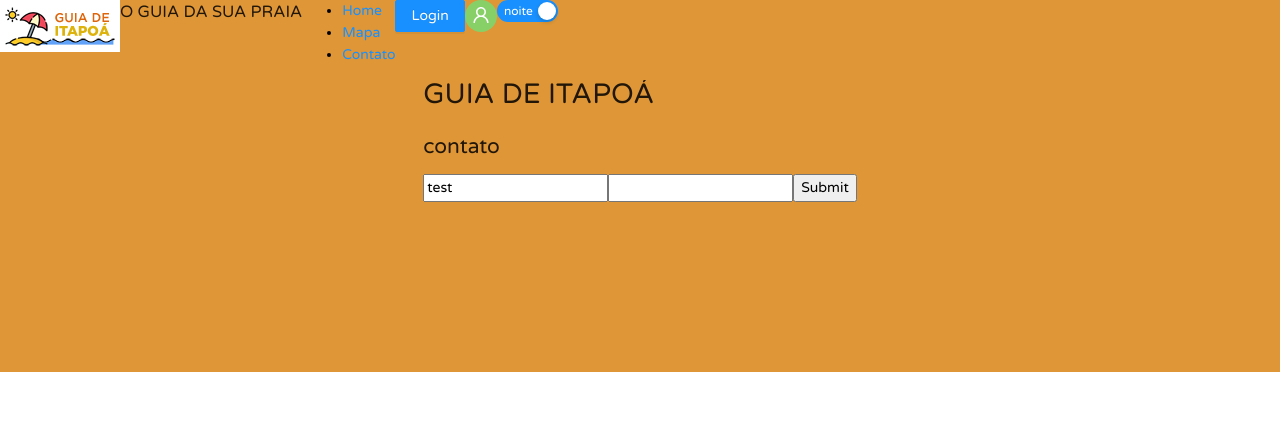
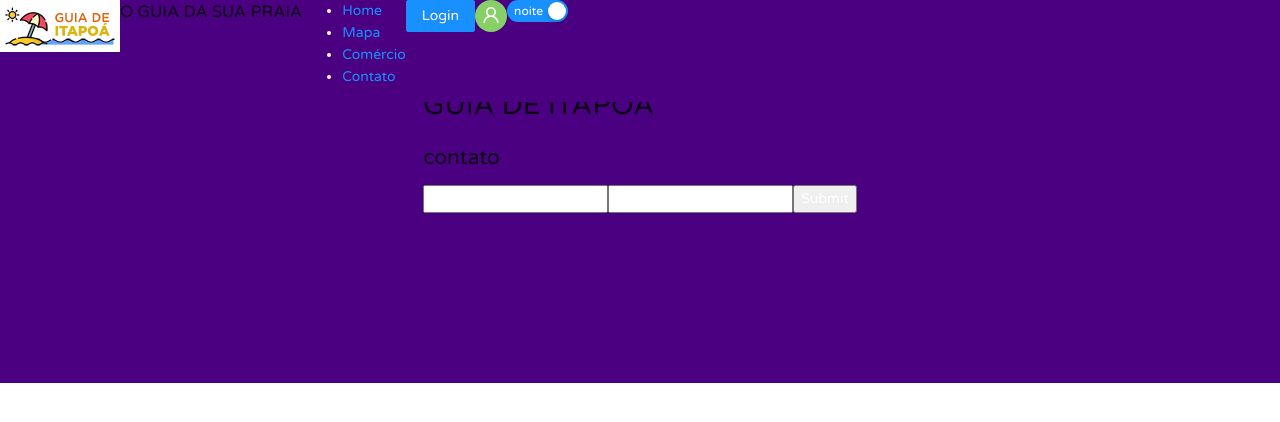
Before and after one commit to arsantin/next-colonial, a Next.js app: page /comercio in a window 1280 px wide. Before the commit this address had no page. Shown: the top 422 px of the page. Built offline with nearby package versions, Linux system fonts and the light colour scheme; a small style sheet from the web is missing.

Commit message:
iniciada página do comércio

```diff
--- a/components/Menu/index.js
+++ b/components/Menu/index.js
@@ -7,6 +7,7 @@ function Menu(){
   <ul>
     <li><Link href="/"><a>Home</a></Link></li>
     <li><Link href="/#mapa"><a>Mapa</a></Link></li>
+    <li><Link href="/comercio"><a>Comércio</a></Link></li>
     <li><Link href="/contato"><a>Contato</a></Link></li>
   </ul>
   </div>
--- a/components/ThemeToggle/index.js
+++ b/components/ThemeToggle/index.js
@@ -4,10 +4,7 @@ import { Switch } from 'antd';
 
 
 const ThemeToggle = () =>{
-
 		const {toggleTheme} = useContext(ThemeContext);
-
-
 		return(
 			<>
 			<Switch checkedChildren="noite" unCheckedChildren="dia" defaultChecked
--- a/context/ThemeContext.js
+++ b/context/ThemeContext.js
@@ -1,19 +1,23 @@
-import {createContext, useReducer, useState} from 'react';
+import {createContext, useReducer, useState, useEffect} from 'react';
 import {isLightReducer} from '../reducers/isLightReducer'
 
 export const ThemeContext = createContext();
 
 
 const ThemeContextProvider = (props) => {
-	const [isLightTheme, dispatch] = useReducer(isLightReducer);
+	const [isLightTheme, dispatch] = useReducer(isLightReducer, '#000');
 	const [light, setlight] = useState({syntax: '#fff', ui: 'indigo', bg: '#555'});
 	const [dark, setdark] = useState({syntax: '#000', ui: '#de9637', bg: 'yellow'});
 
 	const toggleTheme = () =>{
-		console.log("mudou o tema")
 		dispatch({type: 'TOGGLE'})
 		console.log(dispatch);
+		console.log("is light?", isLightTheme)
 	}
+
+	useEffect(()=>{
+		localStorage.setItem('islight', JSON.stringify(isLightTheme));
+	}, [isLightTheme])
 
 
 	return(
--- /dev/null
+++ b/pages/comercio/index.js
@@ -0,0 +1,5 @@
+function Comercio() {
+    return <h2>COMÉRCIO</h2>
+}
+
+export default Comercio
```
Also changed, not shown: pages/index.js (+7 -2 lines).
